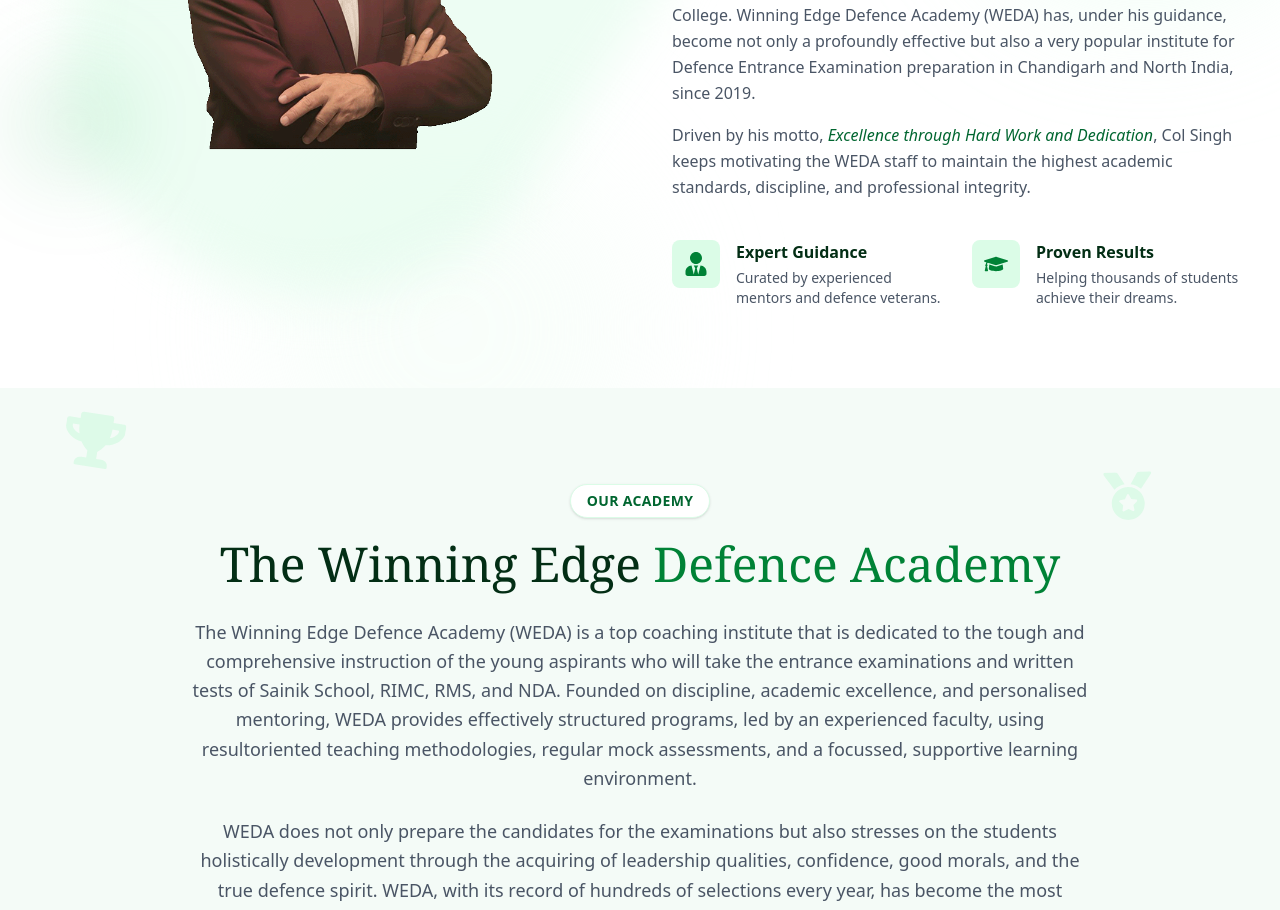
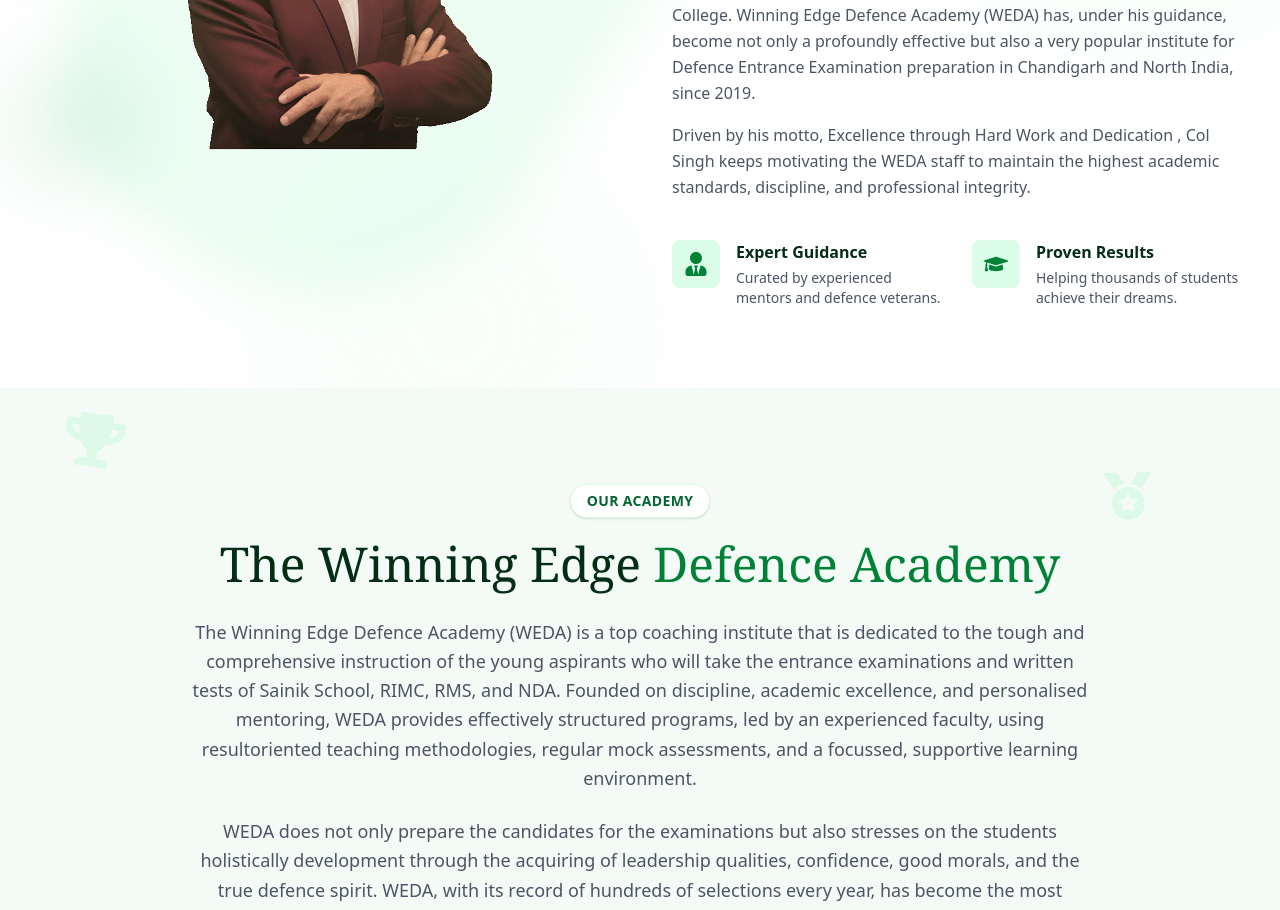
Before and after one commit to anujrawat22/Weda_landing_pages, a React (Vite) app: page / in a window 1280 px wide. Shown: the part 2100-3010 px from the top of the page. Built offline with nearby package versions, Linux system fonts and the light colour scheme.

Commit message:
gradient removed

```diff
--- a/src/components/AllInOneClass6/About.tsx
+++ b/src/components/AllInOneClass6/About.tsx
@@ -114,7 +114,7 @@ const About = () => {
                 He has been promoted instructor at the most elite training institutions like The Infantry School, the Indian Military Academy (IMA), and the Army War College. Winning Edge Defence Academy (WEDA) has, under his guidance, become not only a profoundly effective but also a very popular institute for Defence Entrance Examination preparation in Chandigarh and North India, since 2019.
               </motion.p>
               <motion.p variants={itemVariants}>
-                Driven by his motto, <span className="italic font-medium text-green-800">Excellence through Hard Work and Dedication</span>, Col Singh keeps motivating the WEDA staff to maintain the highest academic standards, discipline, and professional integrity.
+                Driven by his motto, Excellence through Hard Work and Dedication , Col Singh keeps motivating the WEDA staff to maintain the highest academic standards, discipline, and professional integrity.
               </motion.p>
             </div>
 
```
